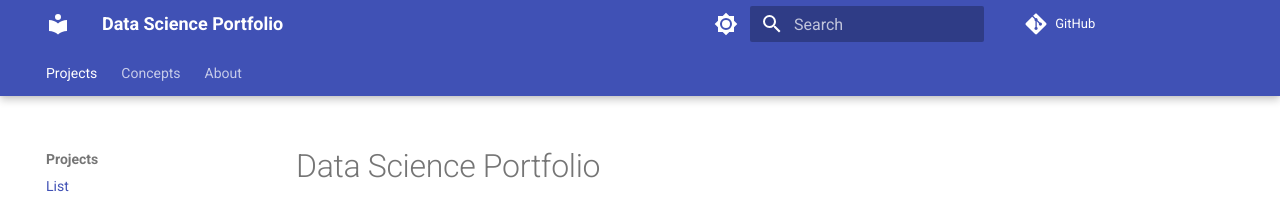
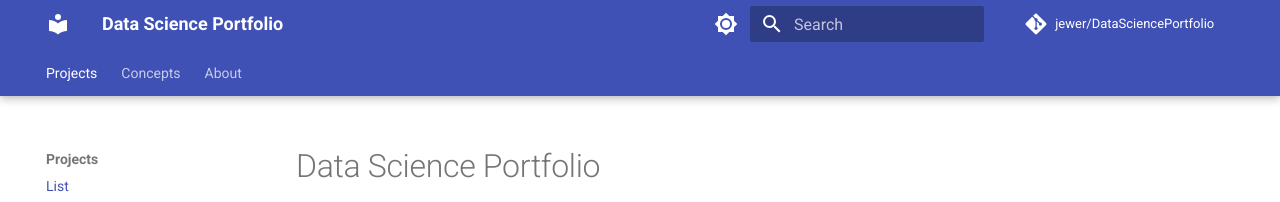
Before and after one commit to jewer/DataSciencePortfolio, an MkDocs documentation site: the page built from docs/projects/index.md, in a window 1280 px wide. Shown: the top 202 px of the page. Built offline with MkDocs 1.6.1 and Material for MkDocs 9.7.7, drawn with Linux system fonts in a browser that asks for light colours; comment, search, counter and statistics services are not loaded.

Commit message:
Try this

```diff
--- a/mkdocs.yml
+++ b/mkdocs.yml
@@ -1,5 +1,7 @@
 site_name: Data Science Portfolio
 repo_url: https://github.com/jewer/DataSciencePortfolio
+repo_name: 'jewer/DataSciencePortfolio'
+docs_dir: docs/
 theme:
   name: material
   palette:
```
